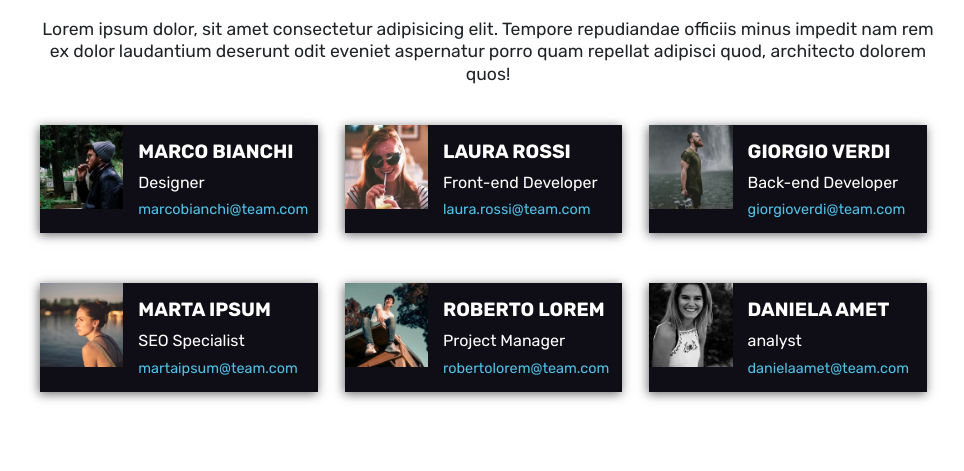
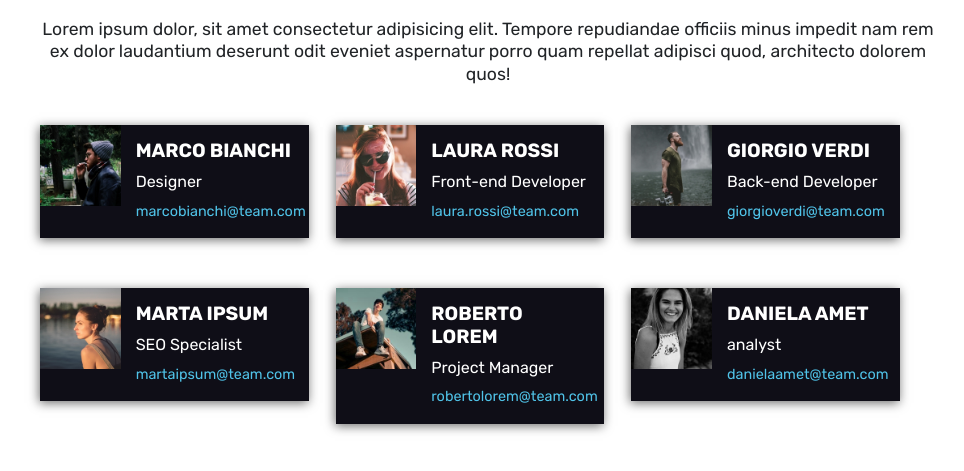
Before and after one commit to EmanuelaPau/html-css-float-cards, a plain HTML site: page index.html in a window 1280 px wide. Shown: the part 109-580 px from the top of the page, without its empty margins (152-1116 px from the left). Drawn offline with Linux system fonts and the light colour scheme.

Commit message:
Minor visual fix to team box and add favicon

```diff
--- a/index.html
+++ b/index.html
@@ -11,6 +11,8 @@
             <link rel="preconnect" href="https://fonts.googleapis.com">
             <link rel="preconnect" href="https://fonts.gstatic.com" crossorigin>
             <link href="https://fonts.googleapis.com/css2?family=Rubik:wght@300;400;500;600;700&display=swap" rel="stylesheet">
+             <!-- favicon -->
+             <link rel="icon" href="https://cdn-icons-png.flaticon.com/512/236/236842.png">
         </head>
 
         <body>
--- a/style/style.css
+++ b/style/style.css
@@ -13,6 +13,7 @@ clearfix::after {
 
 h2 {
     font-size: 1.2rem;
+    line-height: 1.4rem;
     vertical-align: middle;
     margin-bottom: 0.6rem;
 }
@@ -29,9 +30,10 @@ main {
 address {
     font-size: 0.9rem;
     font-style: normal;
+    margin-top: 0.6rem;
+    line-height: 1.4rem;
+    vertical-align: middle;
     color:#50c3e8;
-    margin-top: 0.6rem;
-    vertical-align: middle;
 }
 
 .float-left {
@@ -57,7 +59,7 @@ address {
 
 .team-box {
     background-color: #0f0e17;
-    width: 31%;
+    width: 30%;
     margin-bottom: 50px;
     margin-right: 3%;
     box-shadow: -1px 2px 10px 0px #6C6C6C;
```
